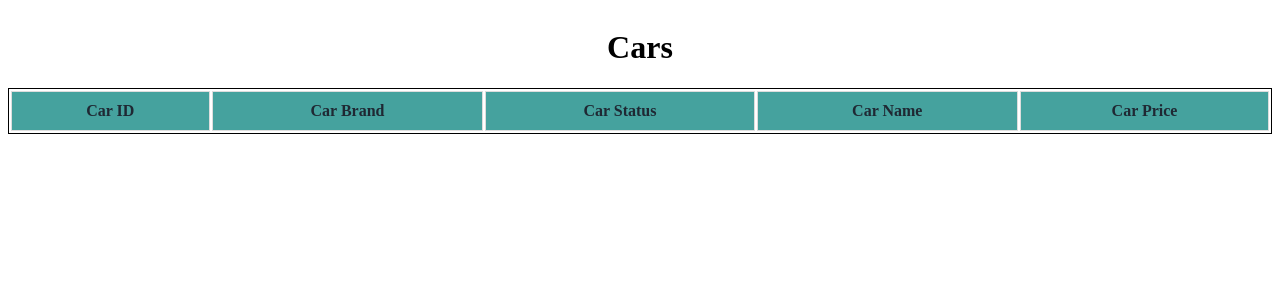
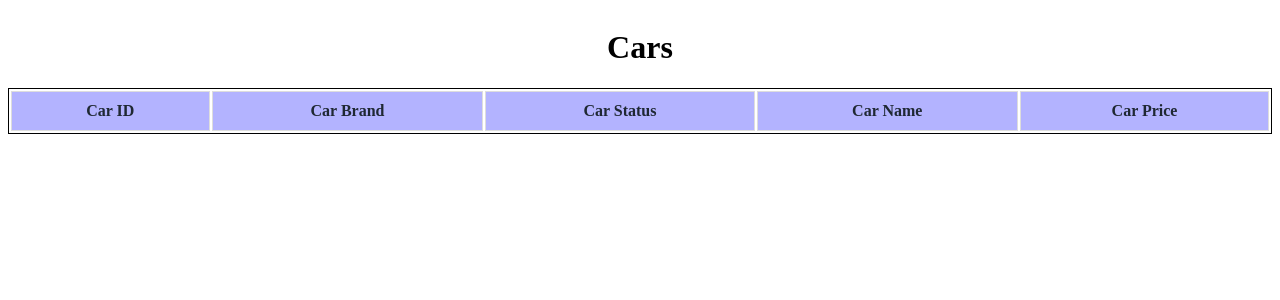
Before and after one commit to zygarde1023/mtexercise, a PHP site: page / in a window 1280 px wide. Shown: the top 300 px of the page. Run offline with PHP 8.4, Linux system fonts and the light colour scheme; data that the repository does not hold is empty.

Commit message:
Update index.php

```diff
--- a/index.php
+++ b/index.php
@@ -20,7 +20,7 @@
 		color: #ccf2ff;
 	}
     .head{
-		background-color: #45a29e;
+		background-color: #b3b3ff;
 		color: #1f2833;
 		font-weight: bold;
 	}
```
